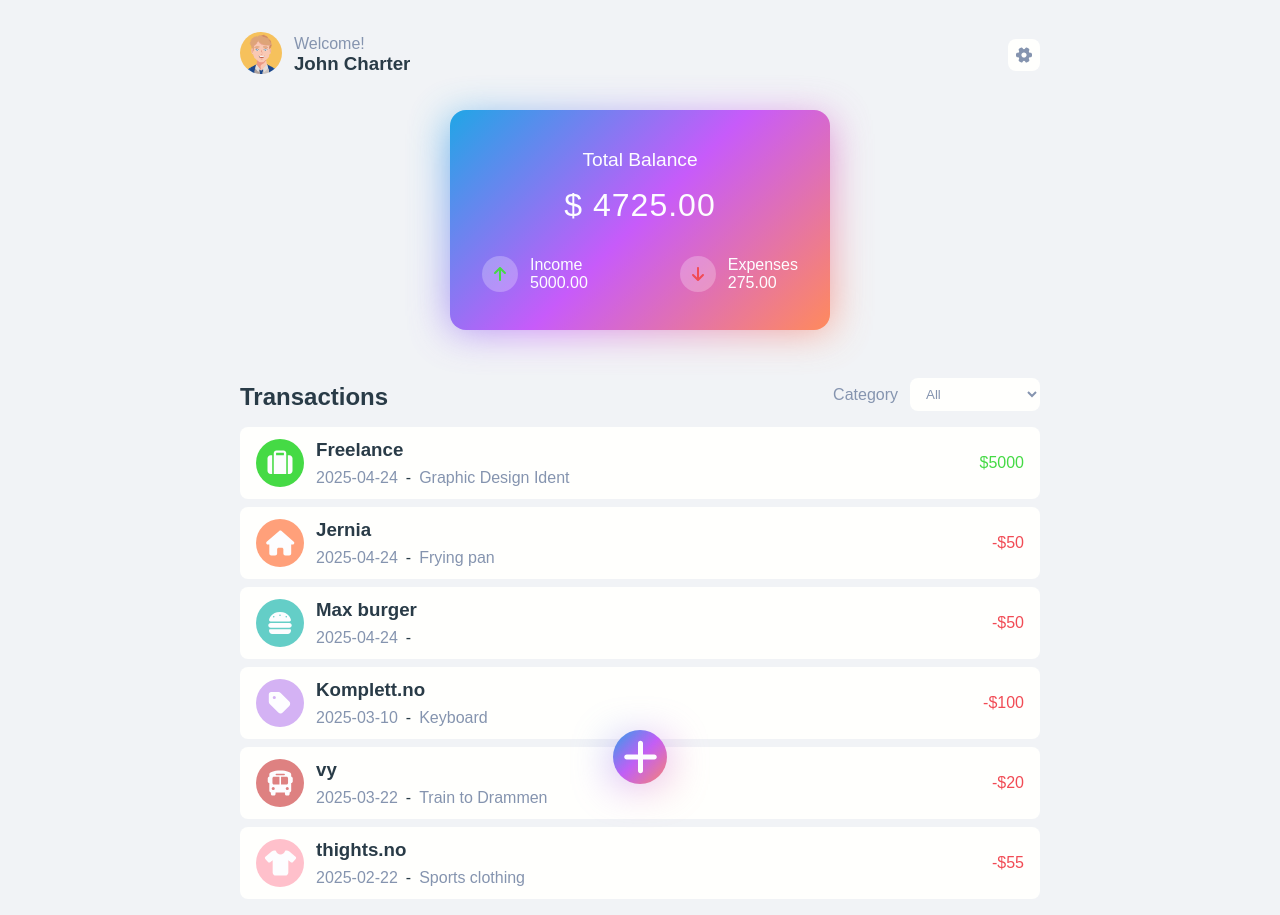
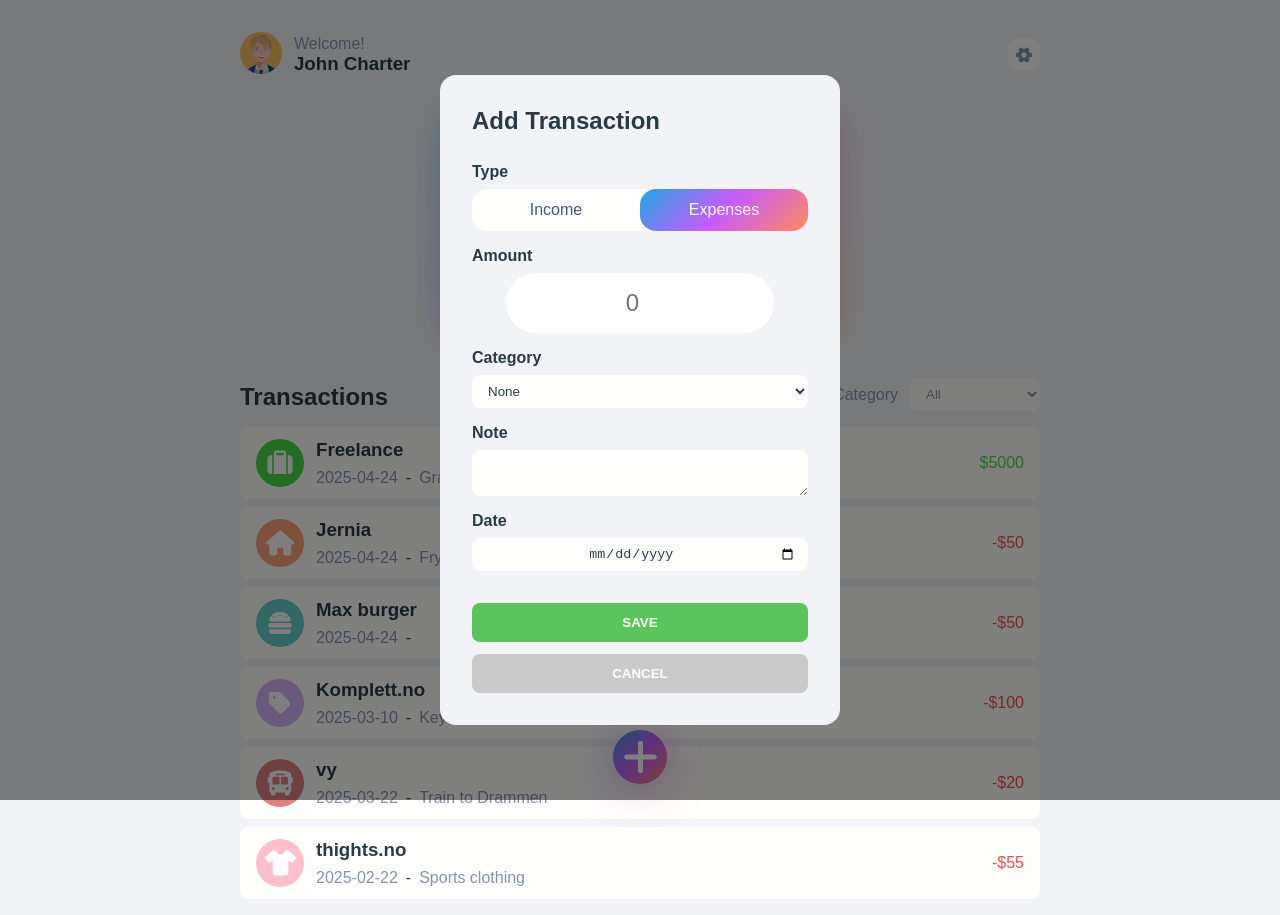
Before and after one commit to sbraende/expense-tracker, a React (Vite) app: page / in a window 1280 px wide. Both pictures are taken after a click on the button 640 px from the left and 757 px from the top of the page. Built offline with nearby package versions, Linux system fonts and the light colour scheme.

Commit message:
feat: dynamic AddModal

```diff
--- a/src/App.jsx
+++ b/src/App.jsx
@@ -11,6 +11,7 @@ function App() {
   const [total, setTotal] = useState(0);
   const [income, setIncome] = useState(0);
   const [expense, setExpense] = useState(0);
+  const [openAddModal, setOpenAddModal] = useState(false);
 
   const getTransactions = (transactionsData) => {
     let totalIncome = 0;
@@ -39,8 +40,8 @@ function App() {
         <Balance total={total} income={income} expense={expense} />
         <Transactions transactionsData={transactionsData} />
       </main>
-      <AddTransaction />
-      <InputModal />
+      <AddTransaction setOpenAddModal={setOpenAddModal} />
+      {openAddModal && <InputModal setOpenAddModal={setOpenAddModal} />}
     </>
   );
 }
--- a/src/components/AddTransaction/AddTransaction.jsx
+++ b/src/components/AddTransaction/AddTransaction.jsx
@@ -2,10 +2,14 @@ import styles from "./AddTransaction.module.css";
 import { FontAwesomeIcon } from "@fortawesome/react-fontawesome";
 import { faPlus } from "@fortawesome/free-solid-svg-icons";
 
-const AddTransaction = () => {
+const AddTransaction = ({ setOpenAddModal }) => {
+  const openAddModal = () => {
+    setOpenAddModal(true);
+  };
+
   return (
     <>
-      <button className={styles.addContainer}>
+      <button className={styles.addContainer} onClick={openAddModal}>
         <FontAwesomeIcon icon={faPlus} size="3x" className={styles.icon} />
       </button>
     </>
--- a/src/components/InputModal/InputModal.jsx
+++ b/src/components/InputModal/InputModal.jsx
@@ -1,20 +1,43 @@
 import styles from "./InputModal.module.css";
 import { FontAwesomeIcon } from "@fortawesome/react-fontawesome";
 import { faGlobe } from "@fortawesome/free-solid-svg-icons";
+import { useState } from "react";
 
-const InputModal = () => {
+const InputModal = ({ setOpenAddModal }) => {
+  const [isIncome, setIsIncome] = useState(false);
+
+  const submitTransaction = (e) => {
+    e.preventDefault();
+
+    const formData = new FormData(e.target);
+    formData.append("isIncome", isIncome);
+    for (const p of formData.entries()) {
+      console.log(p);
+    }
+  };
+
+  const closeAddModal = () => setOpenAddModal(false);
+
   return (
     <div className={styles.inputModalContainer}>
-      <form className={styles.form}>
+      <form className={styles.form} onSubmit={submitTransaction}>
         <h2 className={styles.formTitle}>Add Transaction</h2>
         <div className={styles.formGroup}>
           <label className={styles.label}>Type</label>
           <div className={styles.incomeExpensesButtonsContainer}>
-            <button className={`${styles.incomeExpensesButtons} ${styles.incomeButton}`}>
+            <button
+              className={`${styles.incomeExpensesButtons} ${
+                isIncome ? styles.incomeExpensesButtonActive : ""
+              }`}
+              onClick={() => setIsIncome(!isIncome)}
+            >
               Income
             </button>
             <button
-              className={`${styles.incomeExpensesButtons} ${styles.expensesButton} ${styles.incomeExpensesButtonActive}`}
+              className={`${styles.incomeExpensesButtons} ${
+                isIncome ? "" : styles.incomeExpensesButtonActive
+              }`}
+              onClick={() => setIsIncome(!isIncome)}
             >
               Expenses
             </button>
@@ -41,6 +64,16 @@ const InputModal = () => {
             <label className={styles.label} htmlFor="category">
               Category
             </label>
+            {isIncome ? (
+              <select className={styles.select} name="category" id="category">
+                <option value="None">None</option>
+                <option value="salary">Salary</option>
+                <option value="investment">Investment</option>
+                <option value="benefits">Benefits</option>
+                <option value="bonus">Bonus</option>
+                <option value="other">Other</option>
+              </select>
+            ) : (
               <select className={styles.select} name="category" id="category">
                 <option value="None">None</option>
                 <option value="housing">Housing</option>
@@ -51,6 +84,7 @@ const InputModal = () => {
                 <option value="entertainment">Entertainment</option>
                 <option value="other">Other</option>
               </select>
+            )}
           </div>
           {/* Note */}
           <div className={styles.formGroup}>
@@ -73,7 +107,13 @@ const InputModal = () => {
           <button className={`${styles.submitButton} ${styles.button}`} type="submit">
             SAVE
           </button>
-          <button className={`${styles.cancelButton} ${styles.button}`}>CANCEL</button>
+          <button
+            className={`${styles.cancelButton} ${styles.button}`}
+            type="button"
+            onClick={closeAddModal}
+          >
+            CANCEL
+          </button>
         </div>
       </form>
     </div>
--- a/src/components/InputModal/InputModal.module.css
+++ b/src/components/InputModal/InputModal.module.css
@@ -4,7 +4,7 @@
   width: 100%;
   height: 100%;
   display: flex;
-  display: none; /* Make dynamic */
+  /* display: none; */
   flex-direction: column;
   align-items: center;
   justify-content: center;
@@ -41,15 +41,11 @@
   background-color: transparent;
   color: var(--color-secondary-text);
   font-size: inherit;
+  transition: opacity 0.25s;
+  transition: background 0.25s;
 }
 
-.incomeButton,
-.expensesButton {
-  transition: opacity 0.25s;
-}
-
-.incomeButton:hover,
-.expensesButton:hover {
+.incomeExpensesButtons:hover {
   opacity: 0.8;
 }
 
@@ -138,8 +134,6 @@
 
 .submitButton {
   margin-top: var(--spacing-large);
-  /* background: var(--color-gradient-ramp1-solid); */
-  /* background: var(--color-gradient-ramp1); */
   background-color: rgb(92, 196, 92);
 }
 
--- a/src/components/Transaction/Transaction.jsx
+++ b/src/components/Transaction/Transaction.jsx
@@ -13,41 +13,22 @@ import {
 } from "@fortawesome/free-solid-svg-icons";
 
 const Transaction = ({ transactionData }) => {
-  const iconBasedOnCategory = (category) => {
-    switch (category) {
-      case "clothing":
-        return faShirt;
-      case "entertainment":
-        return faClapperboard;
-      case "hobby":
-        return faPersonRunning;
-      case "food":
-        return faBurger;
-      case "housing":
-        return faHouse;
-      case "transportation":
-        return faBus;
-      case "utilities":
-        return faTag;
-      case "income":
-        return faSuitcase;
-      default:
-        return faMoneyCheckDollar;
-    }
+  const categoryIcons = {
+    clothing: faShirt,
+    entertainment: faClapperboard,
+    hobby: faPersonRunning,
+    food: faBurger,
+    housing: faHouse,
+    transportation: faBus,
+    utilities: faTag,
+    income: faSuitcase,
   };
-  const icon = iconBasedOnCategory(transactionData.category);
+
+  const icon = categoryIcons[transactionData.category] || faMoneyCheckDollar;
 
   const ISODateToNormalizedDate = (timestamp) => {
     return new Date(timestamp).toISOString().split("T")[0];
   };
-
-  // const processAmount = (amount) => {
-  //   const isPositive = amount >= 0;
-  //   const text = `${isPositive ? "" : "-"}$${Math.abs(amount)}`;
-  //   return { isPositive, text };
-  // };
-
-  // const amountObject = processAmount(transactionData.amount);
 
   const openModal = (transactionData) => console.log("Should open up edit modal", transactionData);
   return (
```
Lines whose indentation alone changed are shown as unchanged.
